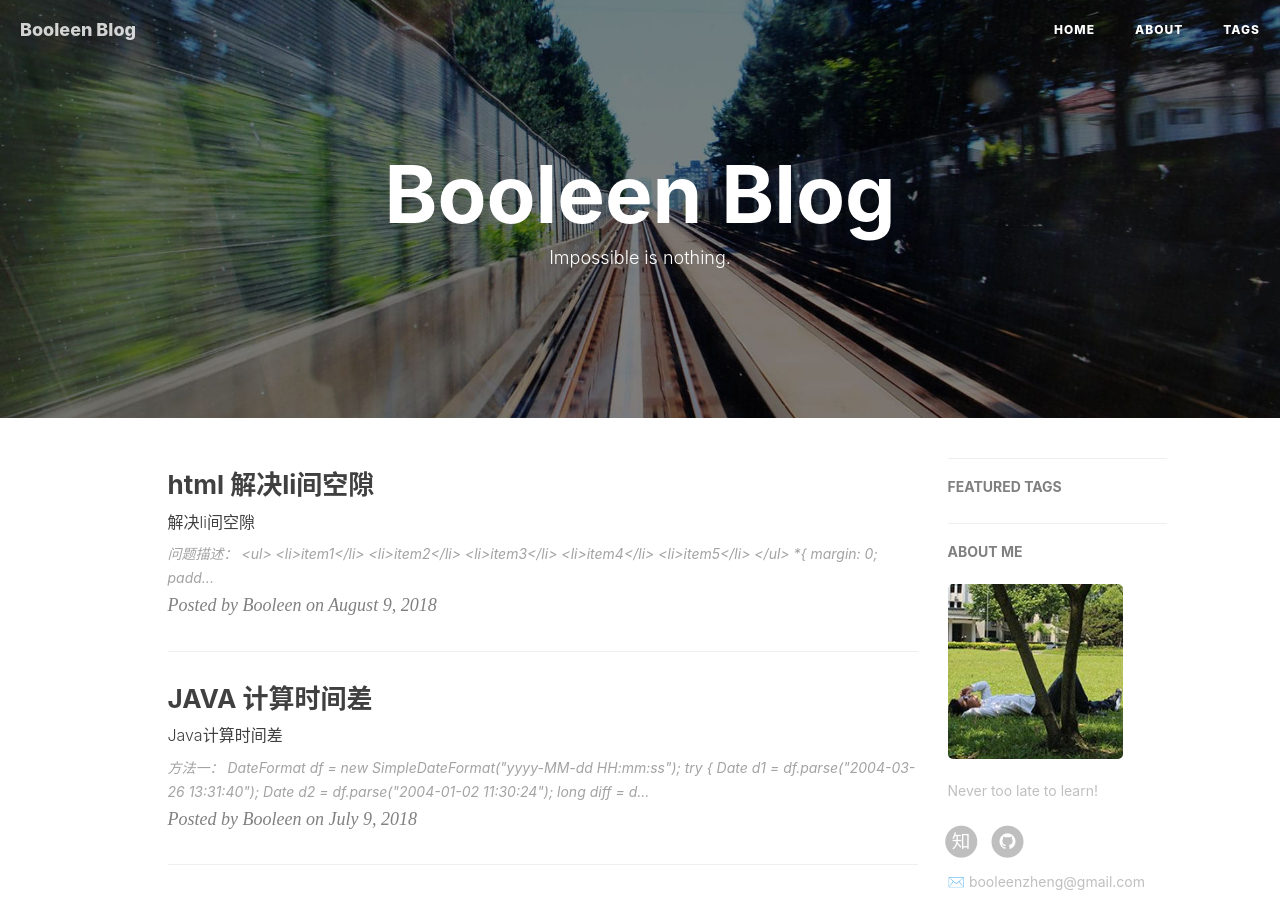
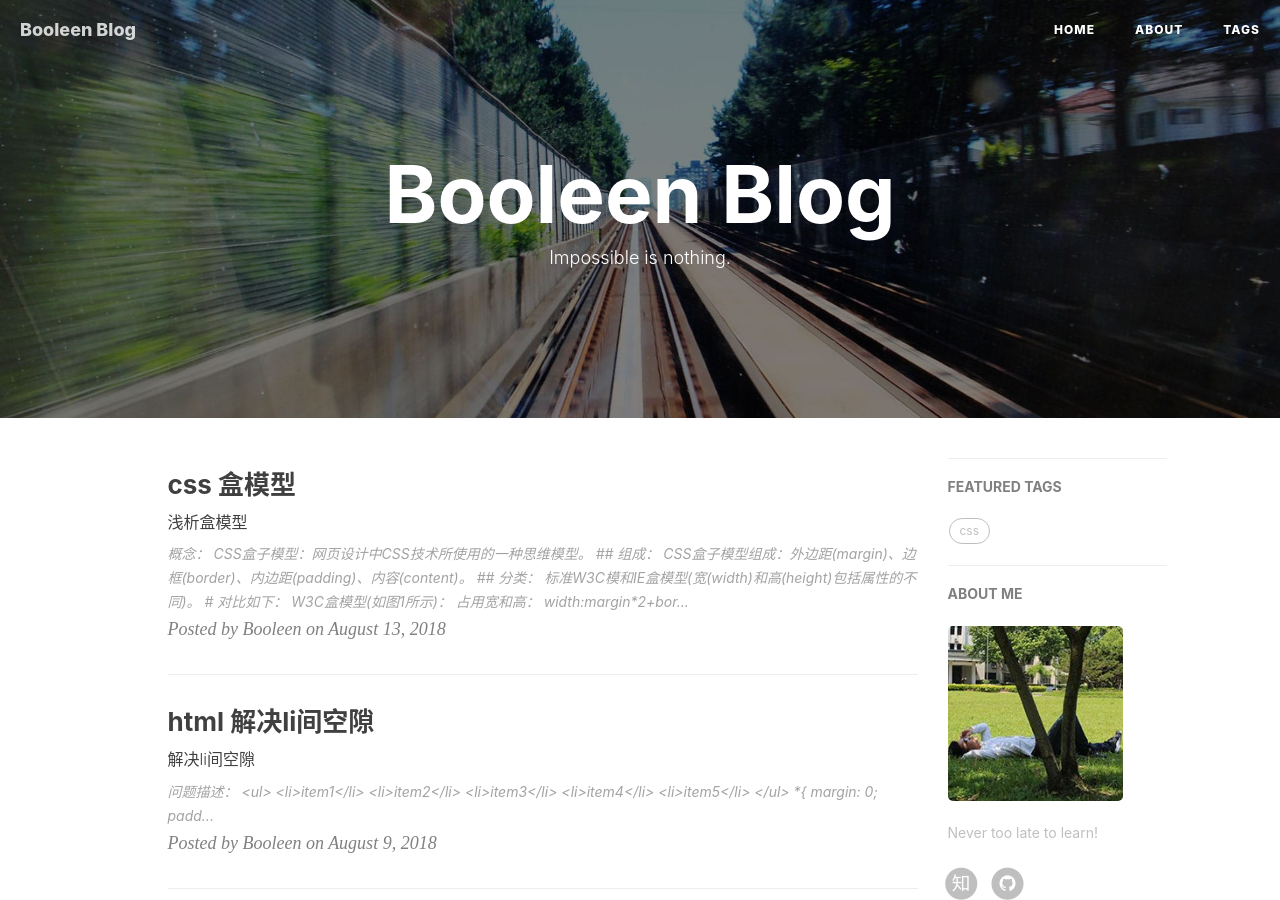
Before and after one commit to zhenghuilin/Blog, a Jekyll site: the page built from index.html, in a window 1280 px wide and 900 px high. Built offline with Jekyll 4.4.1, drawn with Linux system fonts in a browser that asks for light colours; nearby versions of some CDN libraries; the list of posts is cut into pages by our own code; comment, search, counter and statistics services are not loaded.

Commit message:
Update and rename 2018-08-13box.md to 2018-08-13-box.md

```diff
--- a/_posts/2018-08-13box.md
+++ b/_posts/2018-08-13-box.md
@@ -54,3 +54,4 @@ tags:
 	当设置为box-sizing:content-box时，将采用标准模式(W3C盒模型)解析计算，也是默认模式；
 	当设置为box-sizing:border-box时，将采用怪异模式(IE盒模型)解析计算；
 	当设置为box-sizing:inherit时, 规定应从父元素继承 box-sizing 属性的值
+—— Booleen 后记于 2018.08
```
